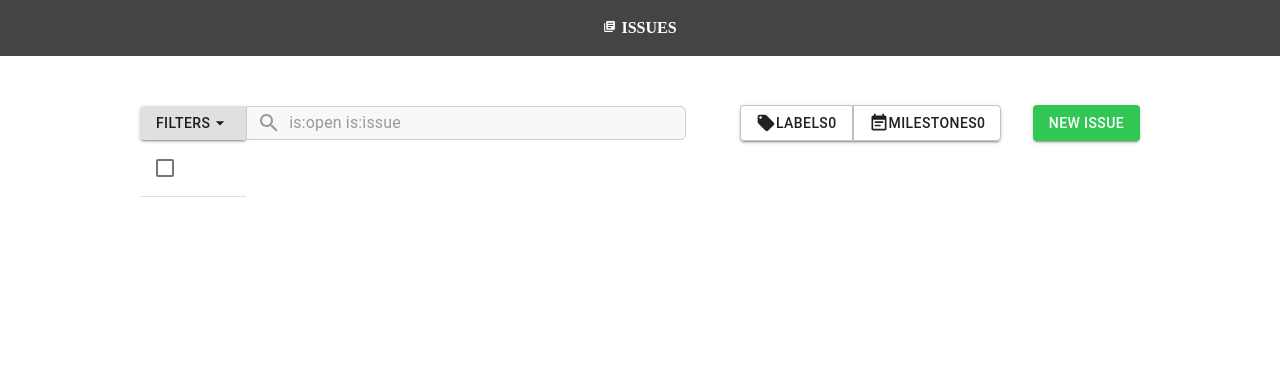
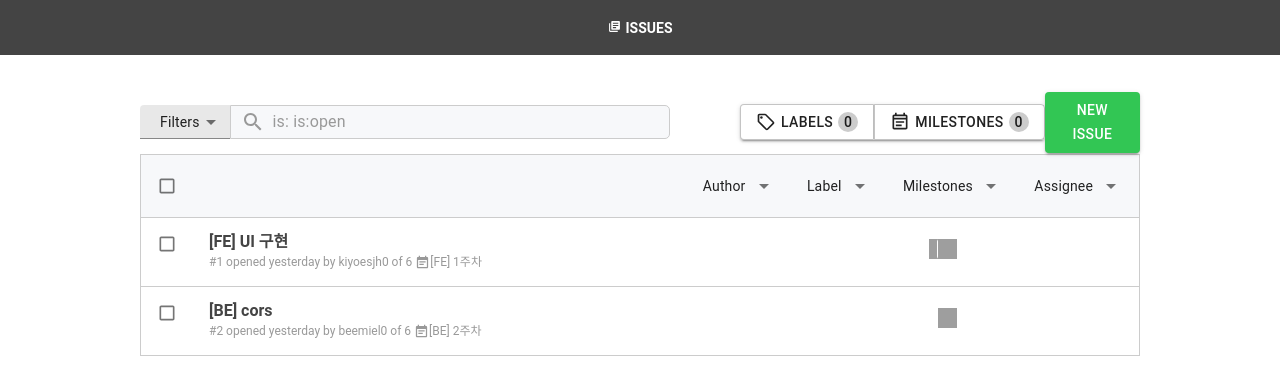
Before and after one commit to codesquad-member-2020/issue-tracker-06, a React app in the folder FE/: page /issueList in a window 1280 px wide. Shown: the top 376 px of the page. Built offline with nearby package versions, Linux system fonts and the light colour scheme; grey boxes are pictures that could not be loaded.

Commit message:
[#16] feat: Issue 목록 ui 구현 및 수정
- 각 필터 버튼들을 클릭했을 때 팝업이 뜨도록 추가했으며, issue header와 list 부분을 분리했다.

```diff
--- a/FE/src/components/Issue/Filters/Filters.jsx
+++ b/FE/src/components/Issue/Filters/Filters.jsx
@@ -1,22 +1,49 @@
-import React from 'react';
-import { Box, Button, ButtonGroup, InputBase, InputAdornment } from '@material-ui/core';
+import React, { useState } from 'react';
+import { Box, Button, ButtonGroup, InputBase, InputAdornment, FormControl, Select, MenuItem } from '@material-ui/core';
 import styled from 'styled-components';
 import ArrowDropDownIcon from '@material-ui/icons/ArrowDropDown';
 import SearchIcon from '@material-ui/icons/Search';
-import LocalOfferIcon from '@material-ui/icons/LocalOffer';
-import EventNoteIcon from '@material-ui/icons/EventNote';
-import theme from '@/components/style/theme';
+import LocalOfferOutlinedIcon from '@material-ui/icons/LocalOfferOutlined';
+import EventNoteOutlinedIcon from '@material-ui/icons/EventNoteOutlined';
 
 const Filters = () => {
+  const [filter, setFilter] = useState('is:open');
+  const [open, setOpen] = useState(false);
+  const handleChange = (event) => {
+    setFilter(event.target.value);
+  };
+
+  const handleClose = () => {
+    setOpen(false);
+  };
+
+  const handleOpen = () => {
+    setOpen(true);
+  };
+
   return (
     <BoxWrapStyle display="flex" flexDirection="row" alignItems="center" justifyContent="space-between">
-      <Box display="flex" flexDirection="row" alignItems="center" style={formWrapStyle}>
-        <Button variant="contained" style={buttonStyle}>
-          Filters <ArrowDropDownIcon fontSize="small" />
-        </Button>
-        <InputBase
-          style={inputStyle}
-          defaultValue="is:open is:issue"
+      <FormWrap display="flex" flexDirection="row" alignItems="center">
+        <FormControlWrap variant="filled">
+          <Select
+            id="demo-simple-select-filled"
+            open={open}
+            displayEmpty
+            onClose={handleClose}
+            onOpen={handleOpen}
+            value="Filters"
+            onChange={handleChange}>
+            <MenuItem value="Filters" disabled>
+              <em>Filters</em>
+            </MenuItem>
+            <MenuItem value="Open issues">Open issues</MenuItem>
+            <MenuItem value="Your Issues">Your Issues</MenuItem>
+            <MenuItem value="Everything assigned to you">Everything assigned to you</MenuItem>
+            <MenuItem value="Everything mentioning you">Everything mentioning you</MenuItem>
+            <MenuItem value="Close issues">Close issues</MenuItem>
+          </Select>
+        </FormControlWrap>
+        <InputBaseWrap
           startAdornment={
             <InputAdornment position="start">
               <SearchIcon style={{ color: '#999999' }} />
@@ -24,28 +51,22 @@ const Filters = () => {
           }
           placeholder="Search all issues"
           inputProps={{ 'aria-label': 'Search all issues' }}
+          value={`is: ${filter}`}
         />
-      </Box>
-      <Box
-        display="flex"
-        flexDirection="row"
-        alignItems="center"
-        justifyContent="space-between"
-        style={buttonWrapStyle}>
+      </FormWrap>
+      <ButtonWrapBox display="flex" flexDirection="row" alignItems="center" justifyContent="space-between">
         <ButtonGroup variant="contained">
           <Button variant="outlined">
-            <LocalOfferIcon fontSize="small" />
-            Labels <span>{0}</span>
+            <LocalOfferOutlinedIcon fontSize="small" style={{ marginRight: '5px' }} />
+            Labels <CircleFill>{0}</CircleFill>
           </Button>
           <Button variant="outlined">
-            <EventNoteIcon fontSize="small" />
-            Milestones <span>{0}</span>
+            <EventNoteOutlinedIcon fontSize="small" style={{ marginRight: '5px' }} />
+            Milestones <CircleFill>{0}</CircleFill>
           </Button>
         </ButtonGroup>
-        <Button variant="contained" style={newIssueStyle}>
-          New issue
-        </Button>
-      </Box>
+        <NewIssueButton variant="contained">New issue</NewIssueButton>
+      </ButtonWrapBox>
     </BoxWrapStyle>
   );
 };
@@ -57,34 +78,51 @@ const BoxWrapStyle = styled(Box)`
   width: 100%;
 `;
 
-const formWrapStyle = {
-  width: '55%',
-  height: '100%'
-};
+const FormWrap = styled(Box)`
+  width: 55%;
+  height: 100%;
+`;
 
-const buttonStyle = {
-  lineHeight: 'normal',
-  borderTopRightRadius: 0,
-  borderBottomRightRadius: 0,
-  height: '100%'
-};
+const FormControlWrap = styled(FormControl)`
+  height: 100%;
+  line-height: normal;
+  .MuiFilledInput-root {
+    height: 100%;
+    border-top-right-radius: 0;
+    border-bottom-right-radius: 0;
+  }
+  .MuiSelect-select.MuiSelect-select {
+    padding: 5px 30px 5px 20px;
+  }
+`;
 
-const inputStyle = {
-  width: '80%',
-  color: theme.color.gray,
-  border: `1px solid ${theme.color.lightGray}`,
-  backgroundColor: theme.color.base,
-  borderRadius: '5px',
-  borderTopLeftRadius: 0,
-  borderBottomLeftRadius: 0,
-  paddingLeft: '10px'
-};
+const InputBaseWrap = styled(InputBase)`
+  width: 80%;
+  color: ${({ theme }) => theme.color.gray};
+  border: 1px solid ${({ theme }) => theme.color.lightGray};
+  background-color: ${({ theme }) => theme.color.base};
+  border-radius: 5px;
+  border-top-left-radius: 0;
+  border-bottom-left-radius: 0;
+  padding-left: 10px;
+`;
 
-const buttonWrapStyle = {
-  width: '40%'
-};
+const ButtonWrapBox = styled(Box)`
+  width: 40%;
+`;
 
-const newIssueStyle = {
-  backgroundColor: theme.color.green,
-  color: theme.color.white
-};
+const NewIssueButton = styled(Button)`
+  background-color: ${({ theme }) => theme.color.green};
+  color: ${({ theme }) => theme.color.white};
+`;
+
+const CircleFill = styled.span`
+  display: inline-flex;
+  align-items: center;
+  justify-content: center;
+  width: 20px;
+  height: 20px;
+  border-radius: 50%;
+  margin-left: 5px;
+  background-color: ${({ theme }) => theme.color.lightGray};
+`;
--- a/FE/src/components/Issue/Issue.jsx
+++ b/FE/src/components/Issue/Issue.jsx
@@ -1,19 +1,52 @@
 import React from 'react';
+import styled from 'styled-components';
 import Wrap from '@/components/Layout/Wrap';
 import Filters from '@/components/Issue/Filters/Filters';
 import Header from '@/components/header/Header';
+import ListHead from '@/components/Issue/List/ListHead';
 import List from '@/components/Issue/List/List';
+import NoResultIssuePage from './List/NoResultIssuePage';
 
 const Issue = () => {
+  const bodyCells = [
+    {
+      id: '1',
+      title: '[FE] UI 구현',
+      label: ['feature', 'FE'],
+      author: 'kiyoesjh',
+      milestone: '[FE] 1주차',
+      assignee: [
+        { id: '@kiyoesjh', url: 'https://avatars1.githubusercontent.com/u/58324414?s=40&v=4' },
+        { id: '@hyewon3938', url: 'https://avatars1.githubusercontent.com/u/58355499?s=40&v=4' }
+      ]
+    },
+    {
+      id: '2',
+      title: '[BE] cors',
+      label: ['feature', 'BE'],
+      author: 'beemiel',
+      milestone: '[BE] 2주차',
+      assignee: [{ id: '@beemiel', url: 'https://avatars1.githubusercontent.com/u/58145890?s=40&v=4' }]
+    }
+  ];
   return (
     <div>
       <Header />
       <Wrap>
         <Filters />
-        <List />
+        <ListWrap>
+          <ListHead />
+          {bodyCells.length ? <List bodyCells={bodyCells} /> : <NoResultIssuePage />}
+        </ListWrap>
       </Wrap>
     </div>
   );
 };
 
 export default Issue;
+
+const ListWrap = styled.div`
+  border: 1px solid ${({ theme }) => theme.color.lightGray};
+  border-bottom: 0;
+  margin-top: 15px;
+`;
--- a/FE/src/components/Issue/List/List.jsx
+++ b/FE/src/components/Issue/List/List.jsx
@@ -1,42 +1,127 @@
 import React from 'react';
-import { TableHead, TableRow, TableCell, Checkbox, TableSortLabel } from '@material-ui/core';
+import { Grid, Checkbox } from '@material-ui/core';
+import styled from 'styled-components';
+import { Link } from 'react-router-dom';
+import EventNoteIcon from '@material-ui/icons/EventNote';
 
-const List = () => {
+const List = ({ bodyCells }) => {
   return (
-    <TableHead>
-      <TableRow>
-        <TableCell padding="checkbox">
-          <Checkbox
-          // indeterminate={numSelected > 0 && numSelected < rowCount}
-          // checked={rowCount > 0 && numSelected === rowCount}
-          // onChange={onSelectAllClick}
-          // inputProps={{ 'aria-label': 'select all desserts' }}
-          />
-        </TableCell>
-        {/* {headCells.map((headCell) => ( */}
-        <TableCell
-        // key={headCell.id}
-        // align={headCell.numeric ? 'right' : 'left'}
-        // padding={headCell.disablePadding ? 'none' : 'default'}
-        // sortDirection={orderBy === headCell.id ? order : false}
-        >
-          <TableSortLabel
-          // active={orderBy === headCell.id}
-          // direction={orderBy === headCell.id ? order : 'asc'}
-          // onClick={createSortHandler(headCell.id)}
-          >
-            {/* {headCell.label}
-              {orderBy === headCell.id ? (
-                <span className={classes.visuallyHidden}>
-                  {order === 'desc' ? 'sorted descending' : 'sorted ascending'}
+    <div>
+      {bodyCells.map((bodyCell) => {
+        return (
+          <ContainerGrid container spacing={4} key={bodyCell.id}>
+            <Grid item>
+              <Checkbox size="small" className="check-wrap" />
+            </Grid>
+            <Grid item xs={7}>
+              <IssueTitle>{bodyCell.title}</IssueTitle>
+              <IssueDetailWrap>
+                <span>
+                  #{bodyCell.id} opened yesterday by <BasicLink to={'/'}>{bodyCell.author}</BasicLink>
                 </span>
-              ) : null} */}
-          </TableSortLabel>
-        </TableCell>
-        {/* ))} */}
-      </TableRow>
-    </TableHead>
+                <span>
+                  {0} of {6} <span></span>
+                  <BasicLink to={'/'}>
+                    <EventNoteIcon style={{ fontSize: 15, verticalAlign: 'middle' }} />
+                    {bodyCell.milestone}
+                  </BasicLink>
+                </span>
+              </IssueDetailWrap>
+            </Grid>
+            <GridImgWrap item xs>
+              <UserImgWrap>
+                {bodyCell.assignee.map((assignee) => {
+                  return (
+                    <ImgLink to={'/'} key={assignee.url}>
+                      <img src={assignee.url} />
+                    </ImgLink>
+                  );
+                })}
+              </UserImgWrap>
+            </GridImgWrap>
+            <Grid item xs></Grid>
+          </ContainerGrid>
+        );
+      })}
+    </div>
   );
 };
 
 export default List;
+
+const ContainerGrid = styled(Grid)`
+  margin: 0;
+  width: 100%;
+  border-bottom: 1px solid ${({ theme }) => theme.color.lightGray};
+  &:hover {
+    background: ${({ theme }) => theme.color.base};
+  }
+  .check-wrap {
+    padding: 0;
+  }
+`;
+
+const GridImgWrap = styled(Grid)`
+  position: relative;
+`;
+
+const IssueTitle = styled.div`
+  font-size: ${({ theme }) => theme.fontSize.ragular};
+  font-weight: bold;
+  color: ${({ theme }) => theme.color.darkGray};
+`;
+
+const UserImgWrap = styled.div`
+  display: flex;
+  position: absolute;
+  right: 0;
+  height: 20px;
+  flex-direction: row-reverse;
+  margin-top: 5px;
+  &:hover {
+    > a {
+      margin-left: 3px;
+    }
+  }
+`;
+
+const IssueDetailWrap = styled.div`
+  margin-top: 5px;
+  &,
+  * {
+    font-size: ${({ theme }) => theme.fontSize.small};
+  }
+  color: ${({ theme }) => theme.color.gray};
+`;
+
+const BasicLink = styled(Link)`
+  color: ${({ theme }) => theme.color.gray};
+  text-decoration: none;
+  outline: none;
+  &:active,
+  &:focus,
+  &:visited {
+    color: inherit;
+  }
+  &:hover {
+    color: ${({ theme }) => theme.color.darkGray};
+  }
+`;
+
+const ImgLink = styled(Link)`
+  position: relative;
+  width: 20px;
+  height: 20px;
+  margin-right: 0;
+  margin-left: -11px;
+  border-radius: 3px;
+  border-left: 1px solid #fff;
+  transition: margin 0.1s ease-in-out;
+  &:first-child {
+    z-index: 3;
+  }
+  img {
+    width: 100%;
+    height: 100%;
+  }
+`;
--- /dev/null
+++ b/FE/src/components/Issue/List/ListHead.jsx
@@ -0,0 +1,108 @@
+import React, { useState } from 'react';
+import { Grid, Checkbox, FormControl, Select, MenuItem } from '@material-ui/core';
+import ArrowDropDownIcon from '@material-ui/icons/ArrowDropDown';
+import styled from 'styled-components';
+
+const headCells = [
+  { id: 'tHeadName', label: ' ' },
+  { id: 'tHeadAuthor', label: 'Author' },
+  { id: 'tHeadLabel', label: 'Label' },
+  { id: 'tHeadMilestones', label: 'Milestones' },
+  { id: 'tHeadAssignee', label: 'Assignee' }
+];
+
+const ListHead = () => {
+  const [filter, setFilter] = useState('is:open');
+  const handleChange = (event) => {
+    setFilter(event.target.value);
+  };
+
+  return (
+    <HeadWrap>
+      <Grid container spacing={4} className="issue-head">
+        <Grid item>
+          <Checkbox size="small" className="check-wrap" />
+        </Grid>
+        {headCells.map((headCell) => {
+          const isTitle = headCell.id === 'tHeadName';
+          return (
+            <GridFilterButton item key={headCell.id} xs={isTitle ? 6 : null}>
+              {isTitle ? (
+                headCell.label
+              ) : (
+                <FormControlWrap>
+                  <Select
+                    labelId={headCell.label}
+                    id={headCell.id}
+                    displayEmpty
+                    value={headCell.label}
+                    onChange={handleChange}>
+                    <MenuItem value={headCell.label} disabled>
+                      <em>{headCell.label}</em>
+                    </MenuItem>
+                    <MenuItem value="Open issues">Open issues</MenuItem>
+                    <MenuItem value="Your Issues">Your Issues</MenuItem>
+                    <MenuItem value="Everything assigned to you">Everything assigned to you</MenuItem>
+                    <MenuItem value="Everything mentioning you">Everything mentioning you</MenuItem>
+                    <MenuItem value="Close issues">Close issues</MenuItem>
+                  </Select>
+                </FormControlWrap>
+              )}
+            </GridFilterButton>
+          );
+        })}
+      </Grid>
+    </HeadWrap>
+  );
+};
+
+export default ListHead;
+
+const HeadWrap = styled.div`
+  > * {
+    color: ${({ theme }) => theme.color.darkGray};
+    font-size: ${({ theme }) => theme.fontSize.base};
+  }
+  .check-wrap {
+    padding: 0;
+  }
+
+  .issue-head {
+    margin: 0;
+    width: 100%;
+    align-items: center;
+    justify-content: space-between;
+    padding: 16px;
+    border-bottom: 1px solid ${({ theme }) => theme.color.lightGray};
+    background: ${({ theme }) => theme.color.base};
+  }
+  .MuiGrid-spacing-xs-4 > .MuiGrid-item {
+    padding: 0;
+  }
+
+  .MuiSelect-select:focus {
+    background: none;
+  }
+`;
+
+const GridFilterButton = styled(Grid)`
+  .MuiInput-underline:before {
+    display: none;
+  }
+  .MuiInput-underline:after {
+    display: none;
+  }
+`;
+
+const FormControlWrap = styled(FormControl)`
+  height: 100%;
+  line-height: normal;
+  .MuiFilledInput-root {
+    height: 100%;
+    border-top-right-radius: 0;
+    border-bottom-right-radius: 0;
+  }
+  .MuiSelect-select.MuiSelect-select {
+    padding: 5px 30px 5px 20px;
+  }
+`;
--- /dev/null
+++ b/FE/src/components/Issue/List/NoResultIssuePage.jsx
@@ -0,0 +1,31 @@
+import React from 'react';
+import ErrorOutlineOutlinedIcon from '@material-ui/icons/ErrorOutlineOutlined';
+import styled from 'styled-components';
+
+const NoResultIssuePage = () => {
+  return (
+    <ResultWrap>
+      <ErrorOutlineOutlinedIcon fontSize="large" />
+      <ResultContent>No results matched your search.</ResultContent>
+    </ResultWrap>
+  );
+};
+
+export default NoResultIssuePage;
+
+const ResultWrap = styled.div`
+  display: flex;
+  flex-direction: column;
+  width: 100%;
+  height: 400px;
+  align-items: center;
+  justify-content: center;
+  border-bottom: 1px solid ${({ theme }) => theme.color.lightGray};
+  color: ${({ theme }) => theme.color.gray};
+`;
+
+const ResultContent = styled.p`
+  margin-top: 1.5rem;
+  font-size: ${({ theme }) => theme.fontSize.xLarge};
+  color: ${({ theme }) => theme.color.darkGray};
+`;
--- a/FE/src/components/style/GlobalStyle.jsx
+++ b/FE/src/components/style/GlobalStyle.jsx
@@ -20,8 +20,10 @@ const GlobalStyleProvider = ({ children }) => {
 
 const GlobalStyle = createGlobalStyle`
   ${reset}
-  * {
+  html * {
     box-sizing: border-box;
+    font-size: ${theme.fontSize.base};
+    font-family: "Roboto", "Apple SD Gothic Neo", "Helvetica", "Arial", sans-serif;
   }
 `;
 
--- a/FE/src/components/style/theme.jsx
+++ b/FE/src/components/style/theme.jsx
@@ -12,7 +12,7 @@ const fontSize = {
   micro: '8px',
   small: '12px',
   base: '14px',
-  ragular: '18px',
+  ragular: '16px',
   large: '20px',
   xLarge: '24px',
   title: '30px'
```
